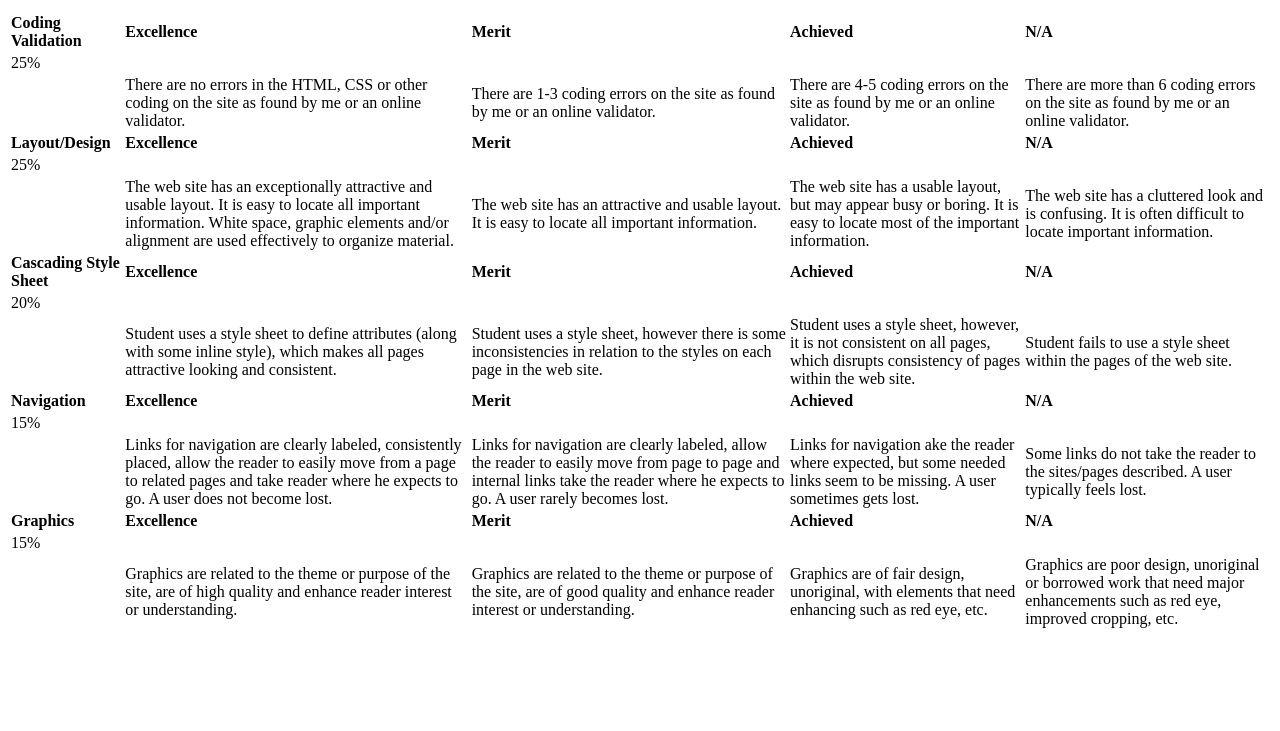
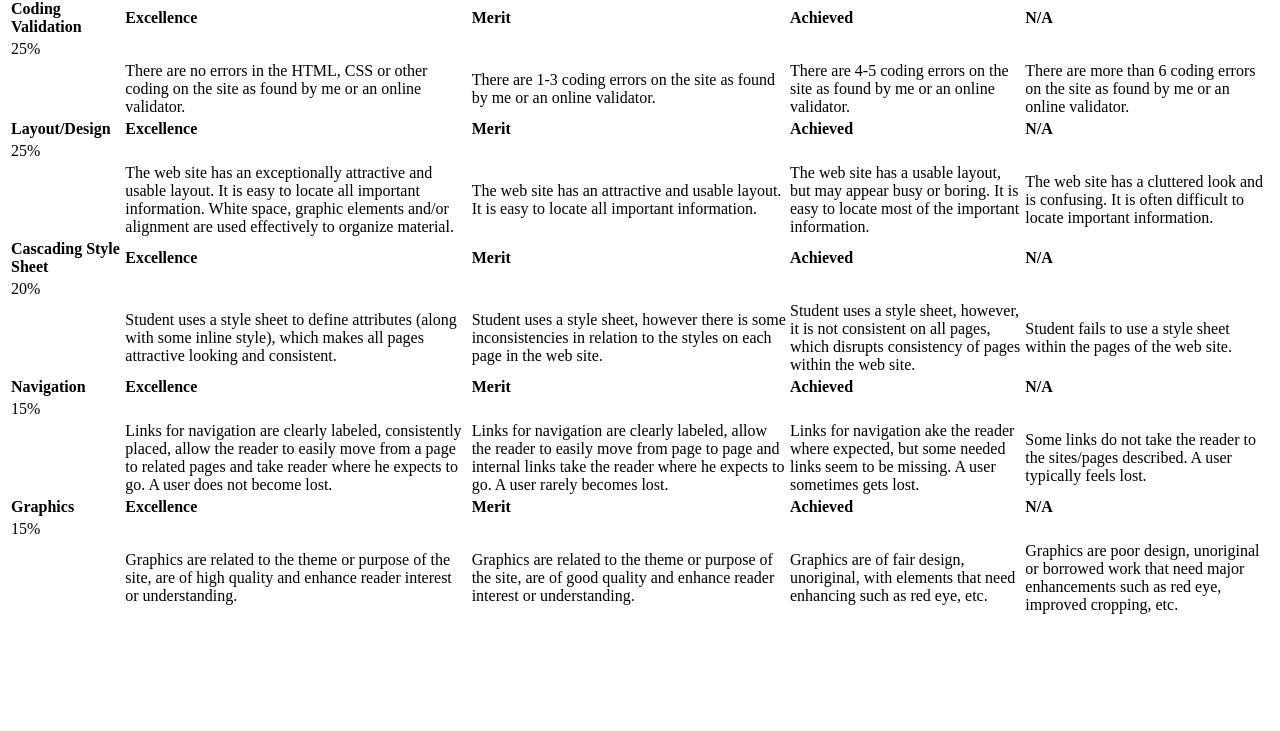
Before and after one commit to FartingWizard/index.html, a plain HTML site: page index.html in a window 1280 px wide. Shown: the part 69-800 px from the top of the page. Drawn offline with Linux system fonts and the light colour scheme.

Commit message:
Update index.html

```diff
--- a/index.html
+++ b/index.html
@@ -1,125 +1,243 @@
-<!DOCTYPE html>
 <html lang="en">
+
 <head>
 
 <meta charset="UTF-8">
+
 <title>Class 10 Rubric for DT</title>
 
-<link rel="stylesheet" href="style.css" >
+
+
+<link rel="stylesheet" href="Willy/style.css" >
+
+
 
 </head>
+
 <body>
+
 <h1> Class 10 Rubric 2024</h1>
+
 <!--
-    <iframe width="700" height="900" frameborder="0" scrolling="no" src="https://michaelparkschoolnz-my.sharepoint.com/:x:/g/personal/camerona_michaelpark_school_nz/EfUDH76TPvZNt4phWVmnUcoBuVF8OR8Md_ehj4dgsx-OTA?e=DdFBQN"></iframe>
+
+<iframe width="700" height="900" frameborder="0" scrolling="no" src=https://michaelparkschoolnz-my.sharepoint.com/:x:/g/personal/camerona_michaelpark_school_nz/EfUDH76TPvZNt4phWVmnUcoBuVF8OR8Md_ehj4dgsx-OTA?e=DdFBQN></iframe>
+
 -->
+
 <table>
+
 <tr>
+
 <td><b>Coding Validation</b></td>
+
 <td><b>Excellence</b></td>
+
 <td><b>Merit</b></td>
+
 <td><b>Achieved</b></td>
+
 <td><b>N/A</b></td>
+
 </tr>
+
 <tr>
+
 <td>25%</td>
+
 <td></td>
+
 <td></td>
+
 <td></td>
+
 <td></td>
+
 </tr>
+
 <tr>
+
 <td></td>
+
 <td>There are no errors in the HTML, CSS or other coding on the site as found by me or an online validator.</td>
+
 <td>There are 1-3 coding errors on the site as found by me or an online validator.</td>
+
 <td>There are 4-5 coding errors on the site as found by me or an online validator.</td>
+
 <td>There are more than 6 coding errors on the site as found by me or an online validator.</td>
+
 </tr>
+
 <tr>
+
 <td><b>Layout/Design</b></td>
+
 <td><b>Excellence</b></td>
+
 <td><b>Merit</b></td>
+
 <td><b>Achieved</b></td>
+
 <td><b>N/A</b></td>
+
 </tr>
+
 <tr>
+
 <td>25%</td>
+
 <td></td>
+
 <td></td>
+
 <td></td>
+
 <td></td>
+
 </tr>
+
 <tr>
+
 <td></td>
+
 <td>The web site has an exceptionally attractive and usable layout. It is easy to locate all important information. White space, graphic elements and/or alignment are used effectively to organize material.</td>
+
 <td>The web site has an attractive and usable layout. It is easy to locate all important information.</td>
+
 <td>The web site has a usable layout, but may appear busy or boring. It is easy to locate most of the important information.</td>
+
 <td>The web site has a cluttered look and is confusing. It is often difficult to locate important information.</td>
+
 </tr>
+
 <tr>
+
 <td><b>Cascading Style Sheet</b></td>
+
 <td><b>Excellence</b></td>
+
 <td><b>Merit</b></td>
+
 <td><b>Achieved</b></td>
+
 <td><b>N/A</b></td>
+
 </tr>
+
 <tr>
+
 <td>20%</td>
+
 <td></td>
+
 <td></td>
+
 <td></td>
+
 <td></td>
+
 </tr>
+
 <tr>
+
 <td></td>
+
 <td>Student uses a style sheet to define attributes (along with some inline style), which makes all pages attractive looking and consistent.</td>
+
 <td>Student uses a style sheet, however there is some inconsistencies in relation to the styles on each page in the web site.</td>
+
 <td>Student uses a style sheet, however, it is not consistent on all pages, which disrupts consistency of pages within the web site.</td>
+
 <td>Student fails to use a style sheet within the pages of the web site.</td>
+
 </tr>
+
 <tr>
+
 <td><b>Navigation</b></td>
+
 <td><b>Excellence</b></td>
+
 <td><b>Merit</b></td>
+
 <td><b>Achieved</b></td>
+
 <td><b>N/A</b></td>
+
 </tr>
+
 <tr>
+
 <td>15%</td>
+
 <td></td>
+
 <td></td>
+
 <td></td>
+
 <td></td>
+
 </tr>
+
 <tr>
+
 <td></td>
+
 <td>Links for navigation are clearly labeled, consistently placed, allow the reader to easily move from a page to related pages and take reader where he expects to go. A user does not become lost.</td>
+
 <td>Links for navigation are clearly labeled, allow the reader to easily move from page to page and internal links take the reader where he expects to go. A user rarely becomes lost.</td>
+
 <td>Links for navigation ake the reader where expected, but some needed links seem to be missing. A user sometimes gets lost.</td>
+
 <td>Some links do not take the reader to the sites/pages described. A user typically feels lost.</td>
+
 </tr>
+
 <tr>
+
 <td><b>Graphics</b></td>
+
 <td><b>Excellence</b></td>
+
 <td><b>Merit</b></td>
+
 <td><b>Achieved</b></td>
+
 <td><b>N/A</b></td>
+
 </tr>
+
 <tr>
+
 <td>15%</td>
+
 <td></td>
+
 <td></td>
+
 <td></td>
+
 <td></td>
+
 </tr>
+
 <tr>
+
 <td></td>
+
 <td>Graphics are related to the theme or purpose of the site, are of high quality and enhance reader interest or understanding.</td>
+
 <td>Graphics are related to the theme or purpose of the site, are of good quality and enhance reader interest or understanding.</td>
+
 <td>Graphics are of fair design, unoriginal, with elements that need enhancing such as red eye, etc.</td>
+
 <td>Graphics are poor design, unoriginal or borrowed work that need major enhancements such as red eye, improved cropping, etc.</td>
+
 </tr>
+
 </table>
 
 </body>
+
 </html>
```
Lines whose indentation alone changed are shown as unchanged.
